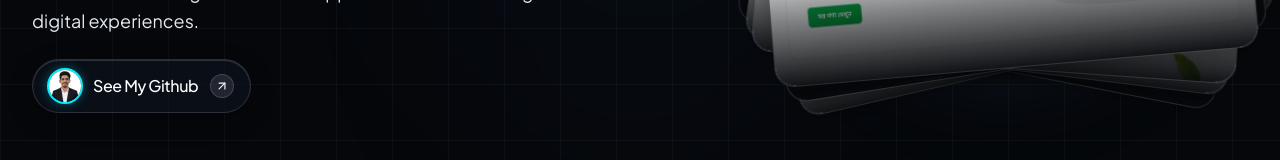
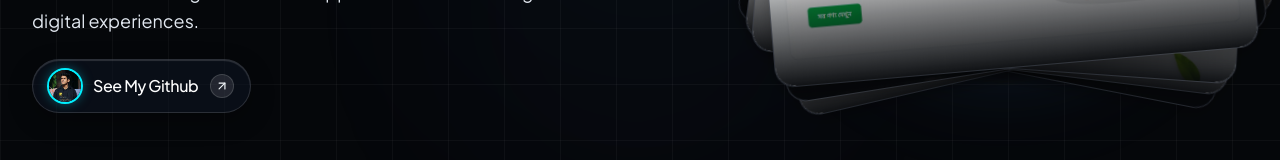
Before and after one commit to sabbirdv/portfolio, a Next.js app: page / in a window 1280 px wide. Shown: the part 476-636 px from the top of the page. Built offline with nearby package versions, Linux system fonts and the light colour scheme.

Commit message:
feat(hero): convert and use authentic GitHub profile picture in See My Github button

```diff
--- a/src/components/HeroProjects.tsx
+++ b/src/components/HeroProjects.tsx
@@ -335,7 +335,7 @@ export default function HeroProjects() {
                 >
                   <div className="relative w-8 h-8 rounded-full overflow-hidden ring-2 ring-[#00F0FF] shadow-[0_0_12px_rgba(0,240,255,0.5)]">
                     <Image
-                      src={portfolioData.avatar}
+                      src={portfolioData.githubAvatar || portfolioData.avatar}
                       alt={portfolioData.name}
                       width={32}
                       height={32}
--- a/src/data/portfolio.ts
+++ b/src/data/portfolio.ts
@@ -34,6 +34,7 @@ export interface DeveloperProfile {
   location: string;
   portfolioUrl: string;
   avatar: string;
+  githubAvatar?: string;
   typingLines: string[];
   bioParagraphs: string[];
   highlights: string[];
@@ -57,6 +58,7 @@ export const portfolioData: DeveloperProfile = {
   location: "Bangladesh",
   portfolioUrl: "https://sabbirdvs.com",
   avatar: "/images/sabbir.webp",
+  githubAvatar: "/images/github-avatar.webp",
   typingLines: [
     "Full Stack Web Developer",
     "Creative Designer",
```
Also changed, not shown: public/images/github-avatar.webp (added).
